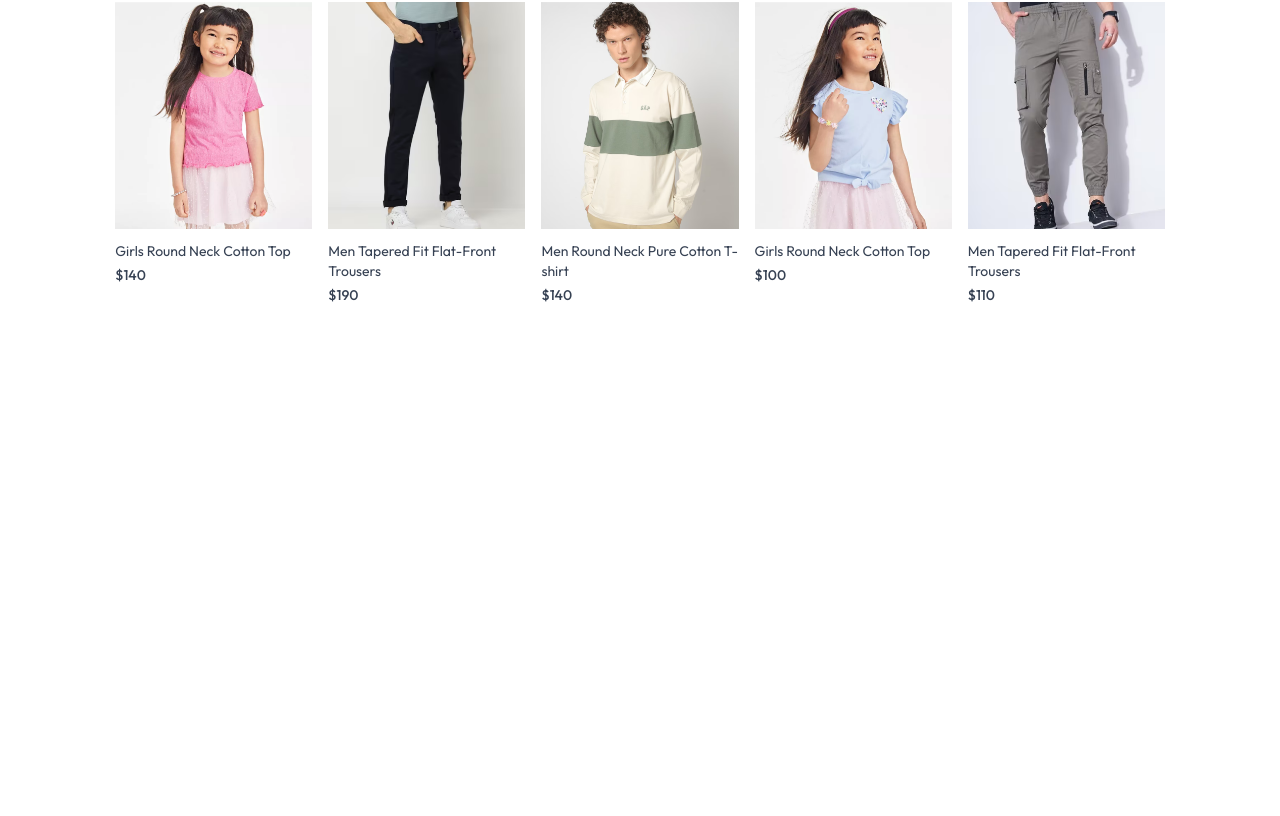
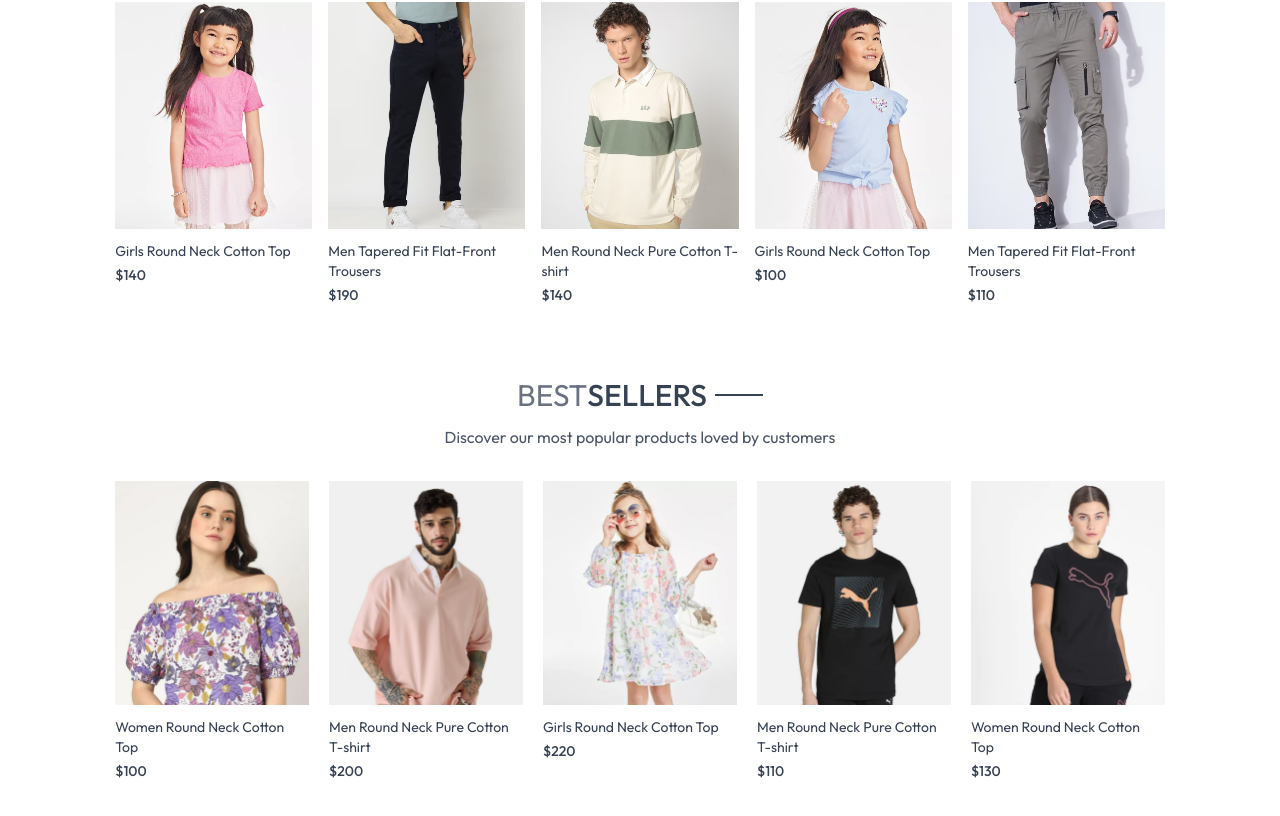
Before and after one commit to RohitBasera/ECOMMERCE, a React (Vite) app in the folder frontend/: page / in a window 1280 px wide. Shown: the part 1004-1820 px from the top of the page. Before the commit the page ends 1349 px from the top, so only its background shows below. Built offline with nearby package versions, Linux system fonts and the light colour scheme.

Commit message:
Phase 1.115

```diff
--- a/frontend/src/Pages/Home.jsx
+++ b/frontend/src/Pages/Home.jsx
@@ -1,12 +1,14 @@
 import React from 'react'
 import Hero from '../components/Hero'
 import LatestCollection from '../components/LatestCollection'
+import BestSeller from '../components/BestSeller'
 
 const Home = () => {
   return (
     <div>
       <Hero />
       <LatestCollection />
+      <BestSeller />
     </div>
   )
 }
--- /dev/null
+++ b/frontend/src/components/BestSeller.jsx
@@ -0,0 +1,40 @@
+import React, { useContext, useEffect, useState } from 'react'
+import { ShopContext } from '../context/ShopContext'
+import Title from './Title'
+import ProductItem from './Productitem'
+
+const BestSeller = () => {
+    const { products } = useContext(ShopContext);
+    const [bestSeller, setBestSeller] = useState([]);
+
+    useEffect(() => {
+        const bestProducts = products.filter((item) => item.bestseller);
+        setBestSeller(bestProducts.slice(0, 5));
+    }, [products])
+
+    return (
+        <div className='my-10'>
+            <div className='text-center text-3xl py-8'>
+                <Title text1={'BEST'} text2={'SELLERS'} />
+                <p className='w-3/4 m-auto text-xs sm:text-sm md:text-base text-gray-600'>
+                    Discover our most popular products loved by customers
+                </p>
+            </div>
+            <div className='grid grid-cols-2 sm:grid-cols-3 md:grid-cols-4 lg:grid-cols-5 gap-5'>
+                {
+                    bestSeller.map((item) => (
+                        <ProductItem
+                            key={item._id}
+                            id={item._id}
+                            name={item.name}
+                            price={item.price}
+                            image={item.image}
+                        />
+                    ))
+                }
+            </div>
+        </div>
+    )
+}
+
+export default BestSeller
--- a/frontend/src/components/Navbar.jsx
+++ b/frontend/src/components/Navbar.jsx
@@ -7,7 +7,7 @@
 
   return (
     <div className='flex items-center justify-between py-5 font-medium'>
-      <img src={assets.logo} className='w-36' alt="" />
+    <Link to='/'> <img src={assets.logo} className='w-36' alt="" /></Link>
 
       <ul className='hidden sm:flex gap-5 text-sm text-gray-700'>
         <NavLink to='/' className='flex flex-col items-center gap-1'>
--- a/frontend/src/index.css
+++ b/frontend/src/index.css
@@ -11,3 +11,9 @@
   font-weight: 400;
   font-style: normal;
 }
+@media (max-width: 640px) {
+  a.active{
+    background-color: black;
+    color:white;
+  }
+}
```
